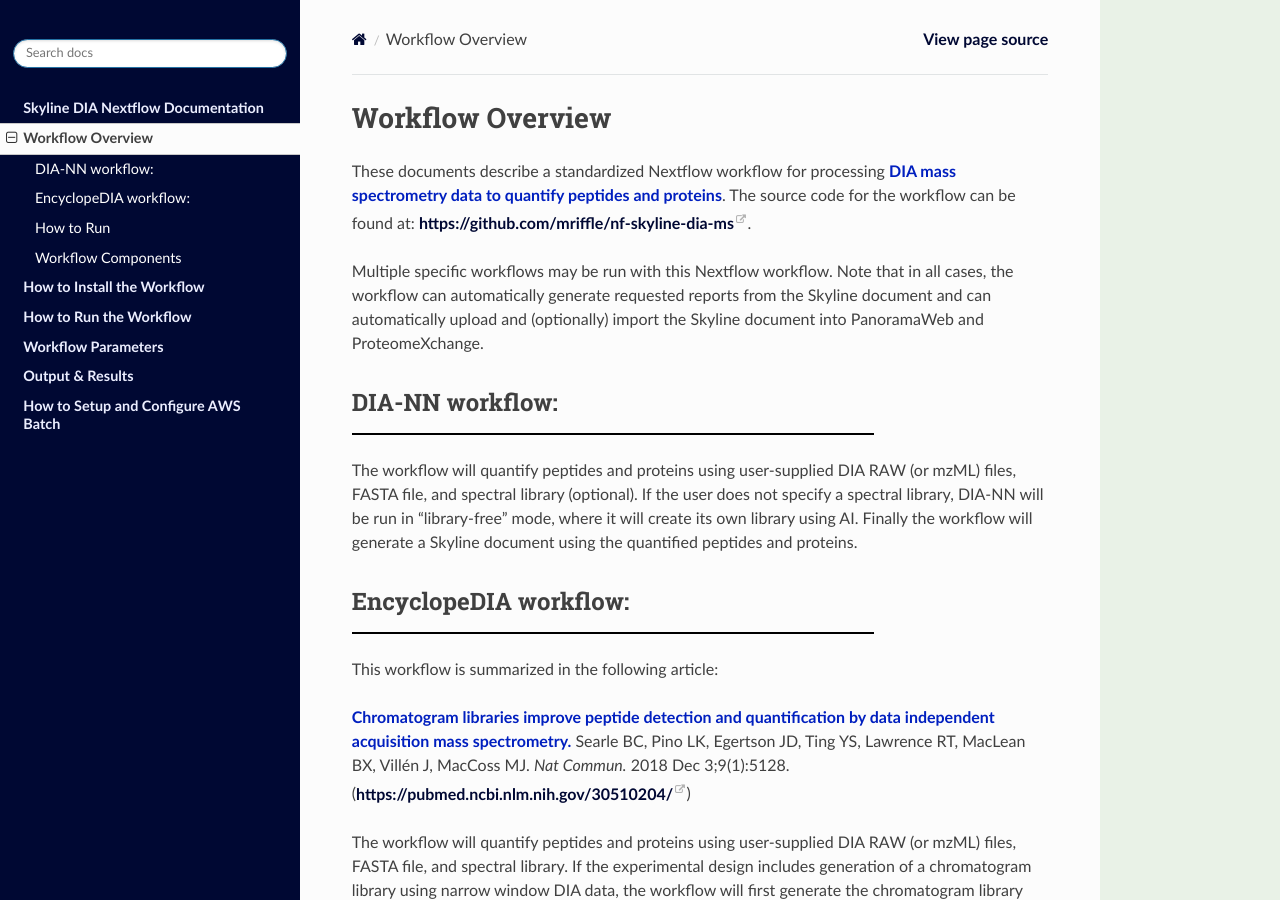
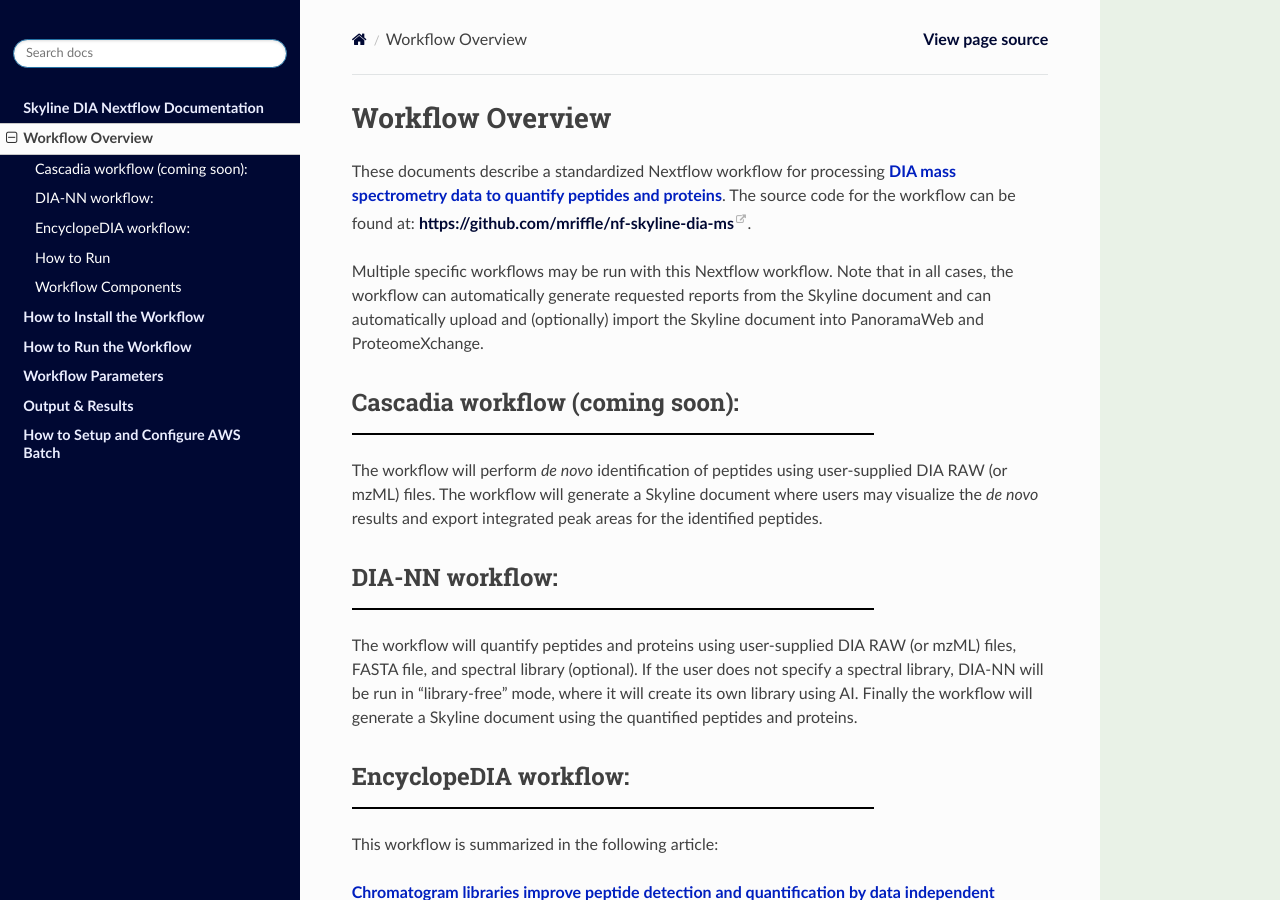
Before and after one commit to mriffle/nf-skyline-dia-ms, a Sphinx documentation site: the page built from docs/source/overview.rst, in a window 1280 px wide and 900 px high. Built offline with Sphinx 7.4.7 and the Read the Docs theme 3.1.0, drawn with Linux system fonts in a browser that asks for light colours.

Commit message:
docs: add Cascadia

```diff
--- a/docs/source/index.rst
+++ b/docs/source/index.rst
@@ -3,7 +3,7 @@
 ===================================
 This workflow is designed to go from RAW files to a Skyline document with search and quantification
 results. These results may be optionally uploaded to PanoramaWeb/ProteomeXchange. It makes use of
-either DIA-NN or EncyclopeDIA to perform the search.
+DIA-NN, EncyclopeDIA, or Cascadia (coming soon) to perform the search.
 
 Please use the links below to navigate to pages describing how to install and run the workflow,
 how to retrieve results, and how to set up AWS Batch to run the workflow in the cloud.
--- a/docs/source/overview.rst
+++ b/docs/source/overview.rst
@@ -9,6 +9,12 @@
 Multiple specific workflows may be run with this Nextflow workflow. Note that in all cases, the
 workflow can automatically generate requested reports from the Skyline document and can automatically
 upload and (optionally) import the Skyline document into PanoramaWeb and ProteomeXchange.
+
+Cascadia workflow (coming soon):
+===================================
+The workflow will perform *de novo* identification of peptides using user-supplied DIA RAW (or mzML) files.
+The workflow will generate a Skyline document where users may visualize the *de novo* results and export
+integrated peak areas for the identified peptides.
 
 DIA-NN workflow:
 ===================================
```
